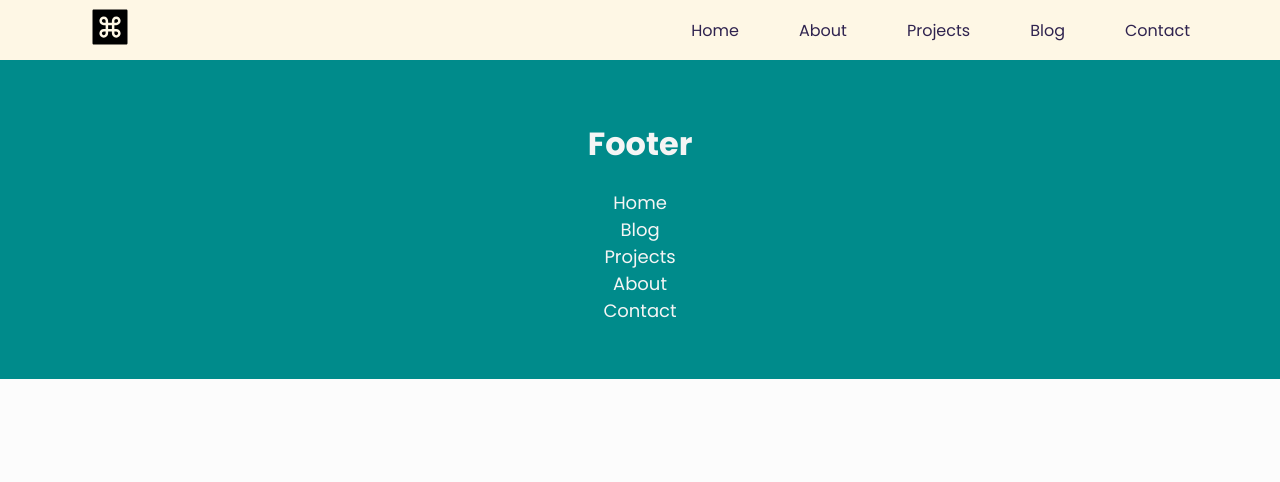
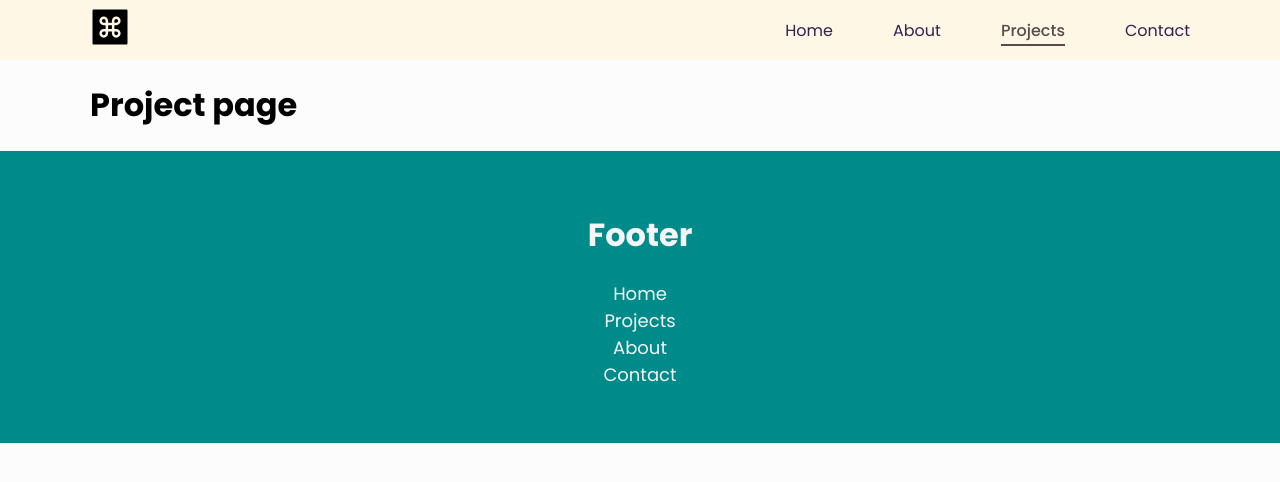
Before and after one commit to 24vishwas/react-basics, a React (Vite) app: page /projects in a window 1280 px wide. Shown: the top 482 px of the page. Built offline with nearby package versions, Linux system fonts and the light colour scheme.

Commit message:
first commit

```diff
--- a/src/App.jsx
+++ b/src/App.jsx
@@ -5,6 +5,8 @@ import Footer from './components/Footer/Footer';
 import Navbar from './components/Navbar/Navbar';
 import About from './pages/about/About';
 import Home from './pages/home/Home';
+import Projects from './pages/projects/Projects';
+import Contact from './pages/contact/Contact';
 
 
 function App() {
@@ -19,6 +21,8 @@ function App() {
           <Routes>
             <Route path="/" exact element={<Home/>} />
             <Route path="/about" element={<About/>} />
+            <Route path="/projects" element={<Projects/>} />
+            <Route path="/contact" element={<Contact/>} />
           </Routes>
         </main>
         <Footer />
--- a/src/components/Footer/Footer.jsx
+++ b/src/components/Footer/Footer.jsx
@@ -15,11 +15,9 @@ const Footer = () => {
                         <li>
                             <NavLink to="/" >Home</NavLink>
                         </li>
+
                         <li>
-                            <NavLink to="/blog" >Blog</NavLink>
-                        </li>
-                        <li>
-                            <NavLink to="/project" >Projects</NavLink>
+                            <NavLink to="/projects" >Projects</NavLink>
                         </li>
                         <li>
                             <NavLink to="/about" >About</NavLink>
--- a/src/components/Navbar/Navbar.jsx
+++ b/src/components/Navbar/Navbar.jsx
@@ -37,11 +37,9 @@ const Navbar = () => {
 
             </li>
             <li>
-              <NavLink to="/project" onClick={handleCloseNavbar}>Projects</NavLink>
+              <NavLink to="/projects" onClick={handleCloseNavbar}>Projects</NavLink>
             </li>
-            <li>
-            <NavLink to="/blog" onClick={handleCloseNavbar}>Blog</NavLink>
-            </li>
+
             <li>
               <NavLink to="/contact" onClick={handleCloseNavbar}>Contact</NavLink>
             </li>
--- /dev/null
+++ b/src/pages/contact/Contact.jsx
@@ -0,0 +1,11 @@
+import React from 'react'
+
+const Contact = () => {
+  return (
+    <div className='container'>
+        <h1>Contact Page</h1>
+    </div>
+  )
+}
+
+export default Contact
--- /dev/null
+++ b/src/pages/projects/Projects.jsx
@@ -0,0 +1,11 @@
+import React from 'react'
+
+const Projects = () => {
+  return (
+    <div className='container'>
+        <h1>Project page</h1>
+    </div>
+  )
+}
+
+export default Projects
```
